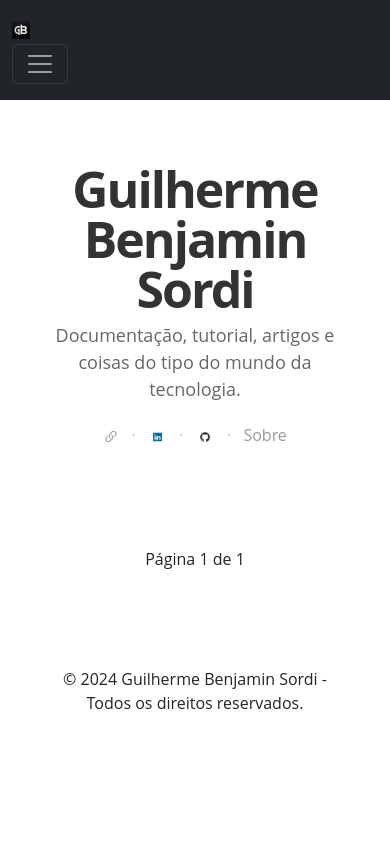
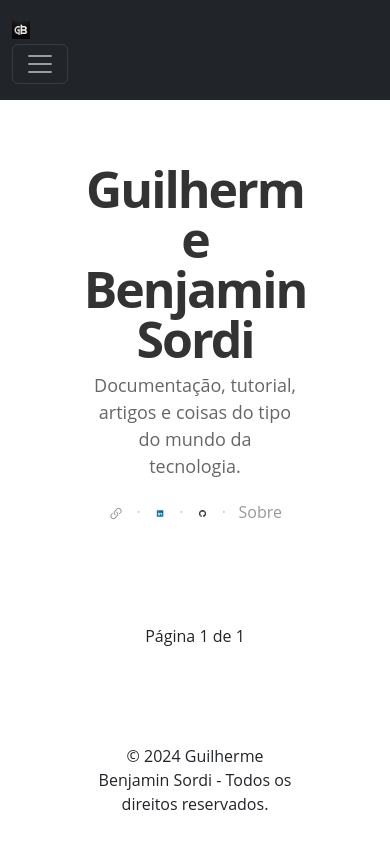
Before and after one commit to gu1lh3rm3s0rd1/blog-django, a Django app: page / in a window 390 px wide. Before the commit the page ends 709 px from the top, so only its background shows below. Run offline with Django 5.2, Linux system fonts and the light colour scheme; data that the repository does not hold is empty; some libraries are stand-ins or nearby versions.

Commit message:
Init responsividade

```diff
--- a/blog/static/css/styles.css
+++ b/blog/static/css/styles.css
@@ -350,3 +350,22 @@ footer {
     background-size: cover;
     background-repeat: no-repeat;
 }
+
+@media only screen and (max-width: 800px) {
+  .blog-header {
+    padding: 0 16px;
+  }
+
+  .content {
+    padding: 0 32px;
+  }
+
+  .post .bottom-teaser .isLeft {
+    width: 100%;
+    padding-bottom: 32px;
+  }
+
+  .post .bottom-teaser .isRight {
+    width: 100%;
+  }
+}
```
Also changed, not shown: 1 other file.
